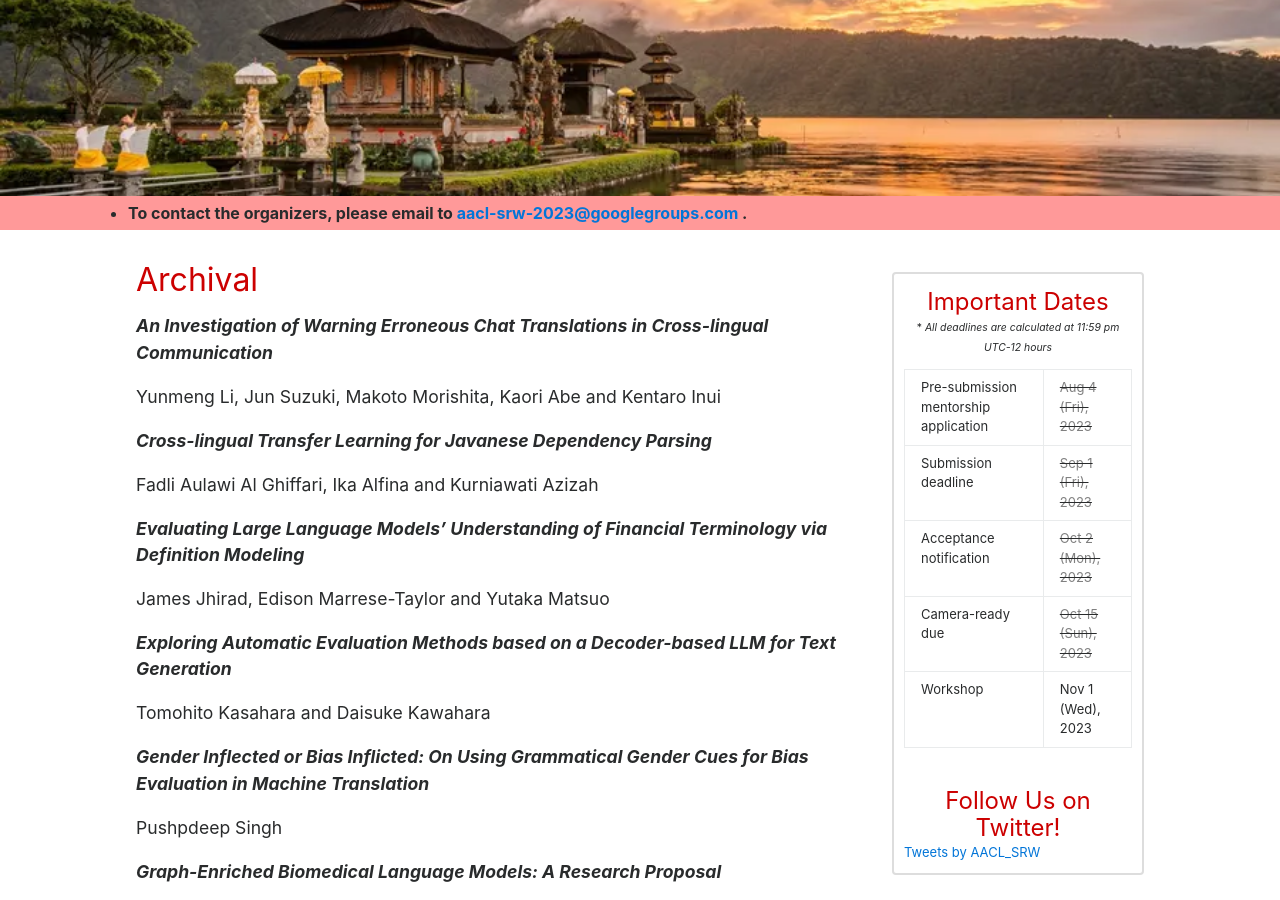
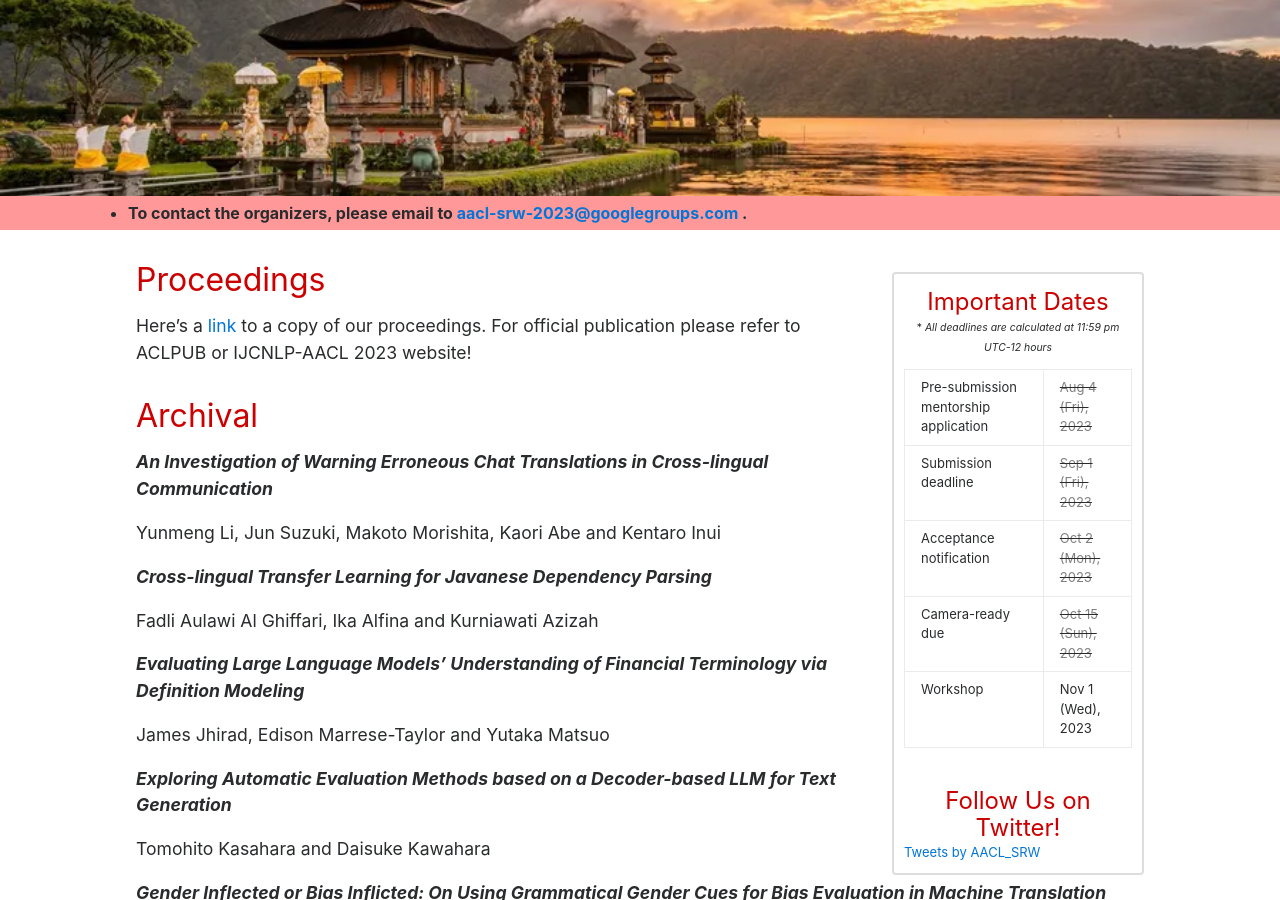
Before and after one commit to aacl2023-srw/aacl2023-srw.github.io, a Jekyll site: the page built from accepted_papers.md, in a window 1280 px wide and 900 px high, scrolled down 364 px. Built offline with Jekyll 4.4.1, drawn with Linux system fonts in a browser that asks for light colours; comment, search, counter and statistics services are not loaded.

Commit message:
add proceedings

```diff
--- a/accepted_papers.md
+++ b/accepted_papers.md
@@ -4,6 +4,10 @@ title: "Accepted Papers"
 permalink: /accepted
 order: 1
 ---
+
+## Proceedings
+
+Here's a <a href="/pdfs/aacl_2023_srw_proceedings.pdf">link</a> to a copy of our proceedings. For official publication please refer to ACLPUB or IJCNLP-AACL 2023 website!
 
 ## Archival
 
```
Also changed, not shown: 1 other file.
